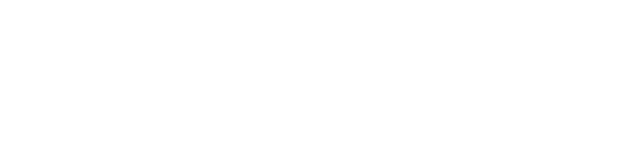
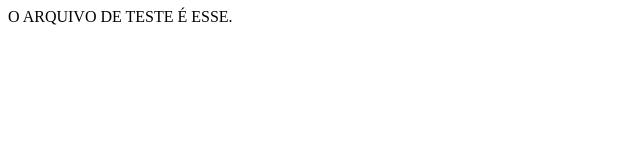
Before and after one commit to christianbriito/gitestudo, a plain HTML site: page index.html in a window 1280 px wide. Shown: the whole page, without its empty margins (0-640 px from the left). Drawn offline with Linux system fonts and the light colour scheme.

Commit message:
Edição do Index

```diff
--- a/index.html
+++ b/index.html
@@ -7,6 +7,7 @@
     <title>Document</title>
 </head>
 <body>
+    O ARQUIVO DE TESTE É ESSE.
 
 </body>
 </html>
```
